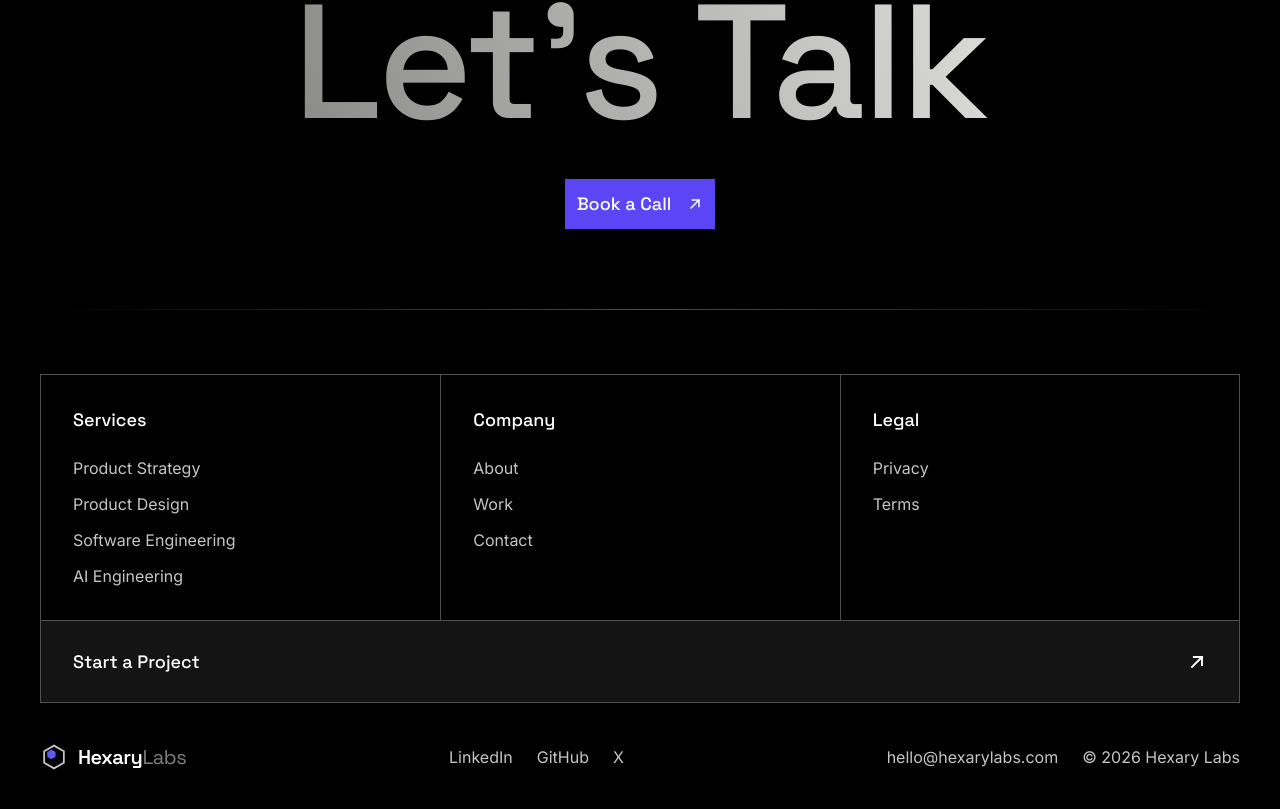
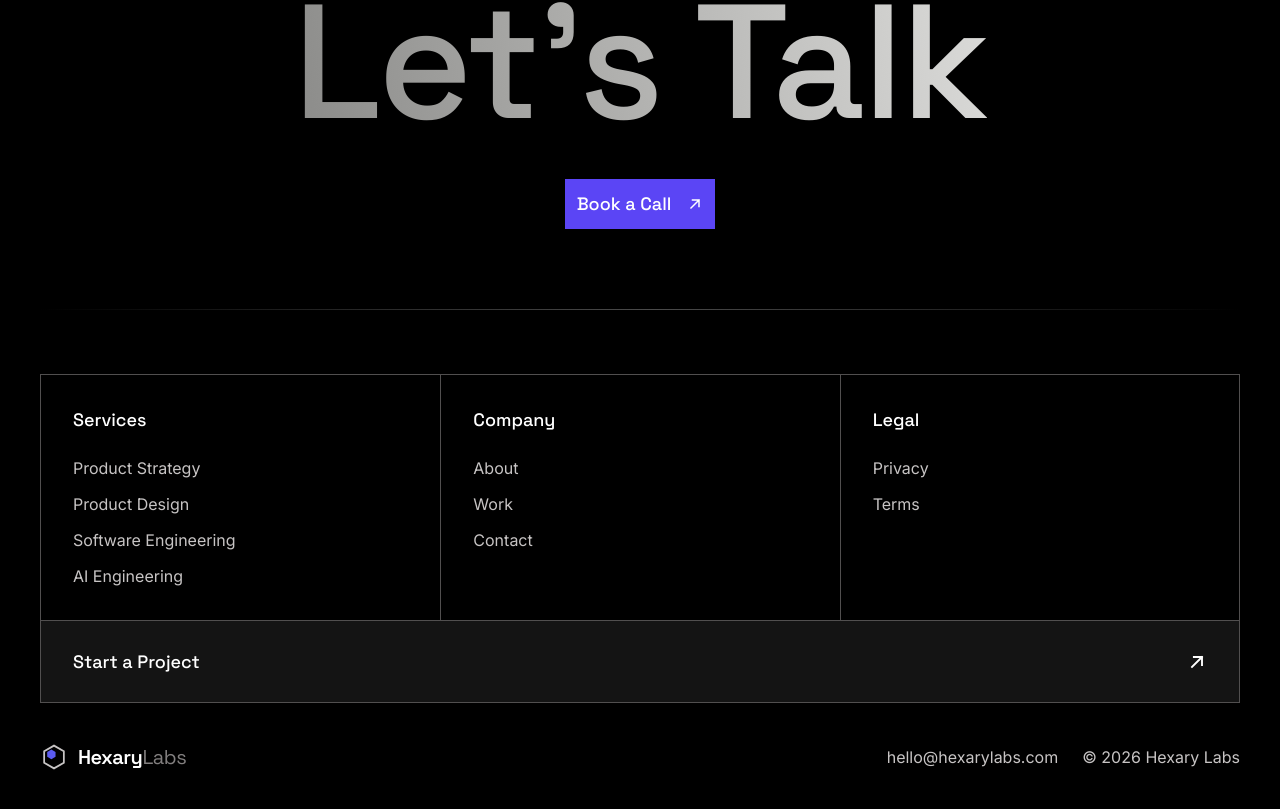
Before and after one commit to hexarylabs/hexarylabs.com, a Next.js app: page / in a window 1280 px wide. Shown: the part 4751-5560 px from the top of the page. Built offline with nearby package versions, Linux system fonts and the light colour scheme.

Commit message:
Remove social links from the footer
Email and copyright remain in the bottom bar.

site.socials is left in place — /contact still renders the same three
links, and that page wasn't in scope.

```diff
--- a/src/components/layout/Footer.tsx
+++ b/src/components/layout/Footer.tsx
@@ -61,21 +61,6 @@ export function Footer() {
         <div className="flex flex-wrap items-center justify-between gap-6 py-10">
           <Logo className="text-white" />
 
-          <ul className="flex items-center gap-6">
-            {site.socials.map((s) => (
-              <li key={s.label}>
-                <a
-                  href={s.href}
-                  target="_blank"
-                  rel="noopener noreferrer"
-                  className="text-body text-grey-300 transition-colors duration-300 hover:text-accent-hi"
-                >
-                  {s.label}
-                </a>
-              </li>
-            ))}
-          </ul>
-
           <div className="flex flex-wrap items-center gap-x-6 gap-y-2 text-body text-grey-300">
             <a
               href={`mailto:${site.email}`}
```
